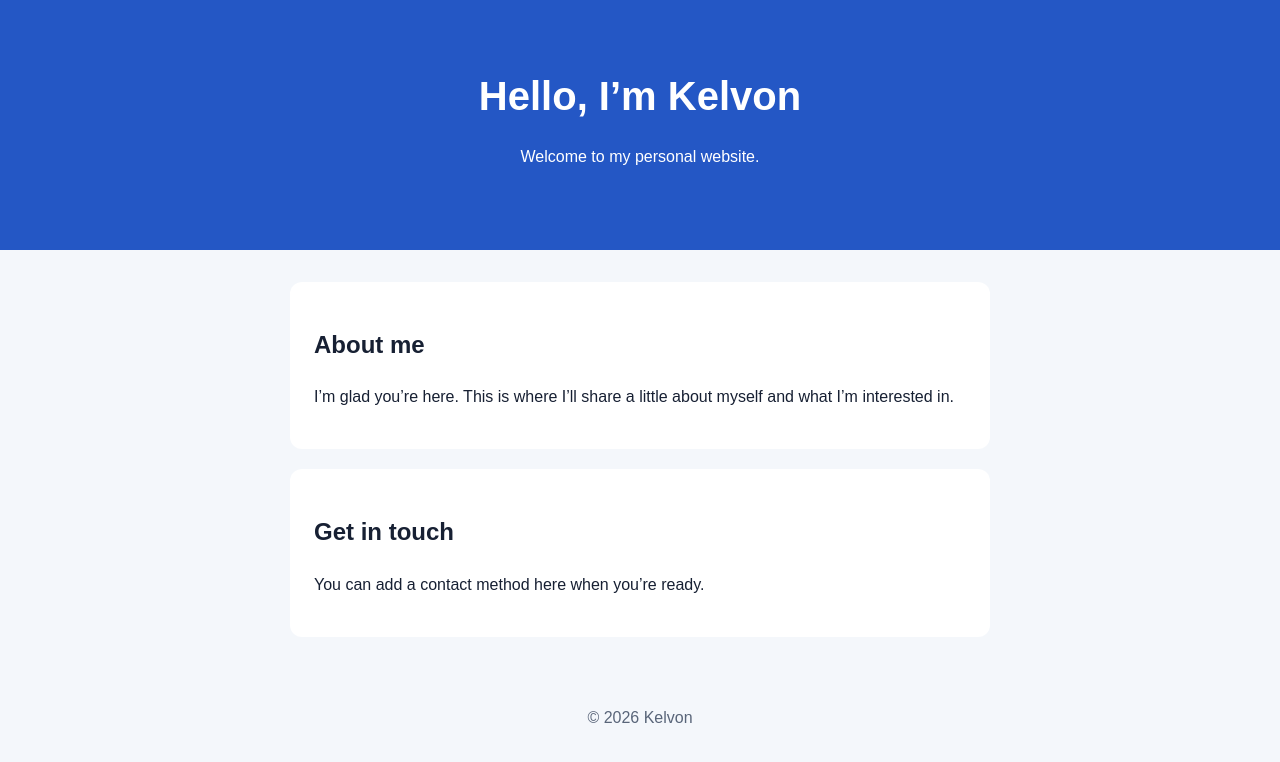
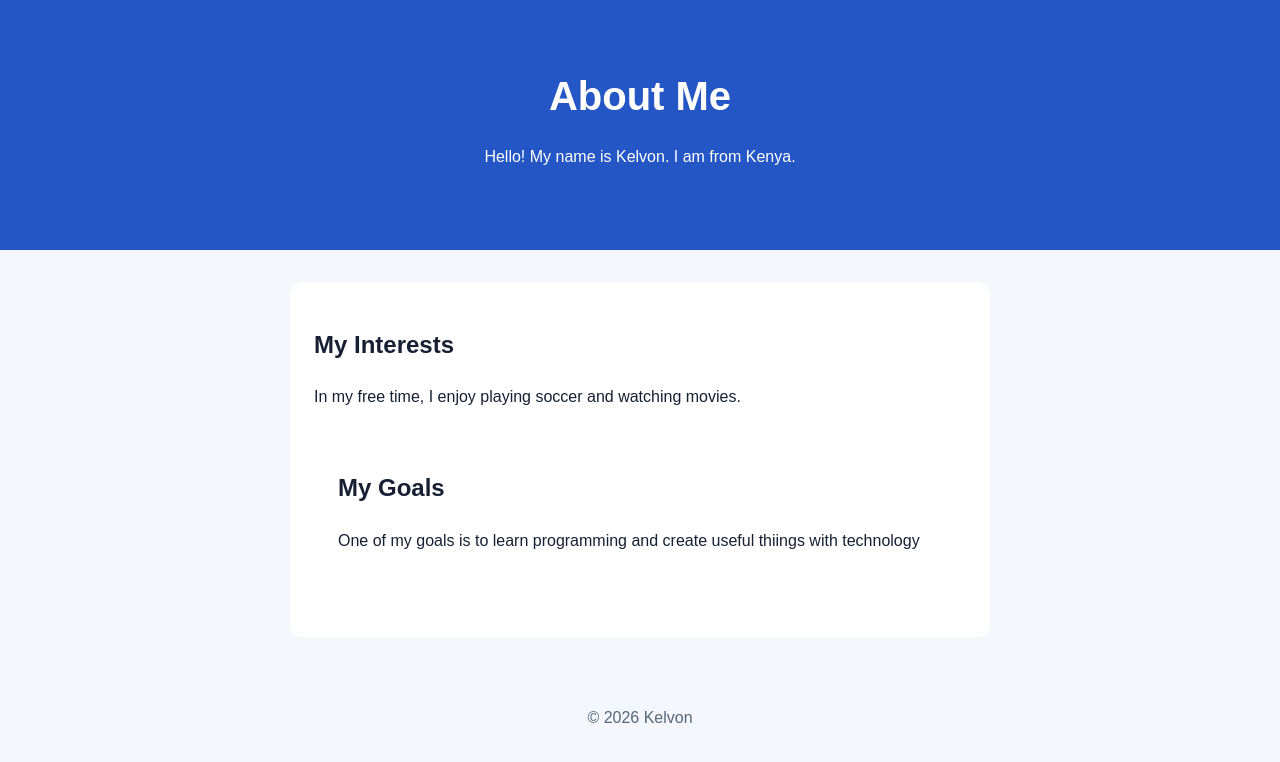
Before and after one commit to KELVON32/KELVON32.github.io, a plain HTML site: page index.html in a window 1280 px wide. Drawn offline with Linux system fonts and the light colour scheme.

Commit message:
Update index.html

```diff
--- a/index.html
+++ b/index.html
@@ -51,19 +51,18 @@
 </head>
 <body>
   <header>
-    <h1>Hello, I’m Kelvon</h1>
-    <p>Welcome to my personal website.</p>
+    <h1>About Me</h1>
+    <p>Hello! My name is Kelvon. I am from Kenya.</p>
   </header>
 
   <main>
     <section>
-      <h2>About me</h2>
-      <p>I’m glad you’re here. This is where I’ll share a little about myself and what I’m interested in.</p>
-    </section>
+      <h2>My Interests</h2>
+      <p>In my free time, I enjoy playing soccer and watching movies.</p>
 
     <section>
-      <h2>Get in touch</h2>
-      <p>You can add a contact method here when you’re ready.</p>
+      <h2>My Goals</h2>
+      <p>One of my goals is to learn programming and create  useful thiings with technology</p>
     </section>
   </main>
 
```
